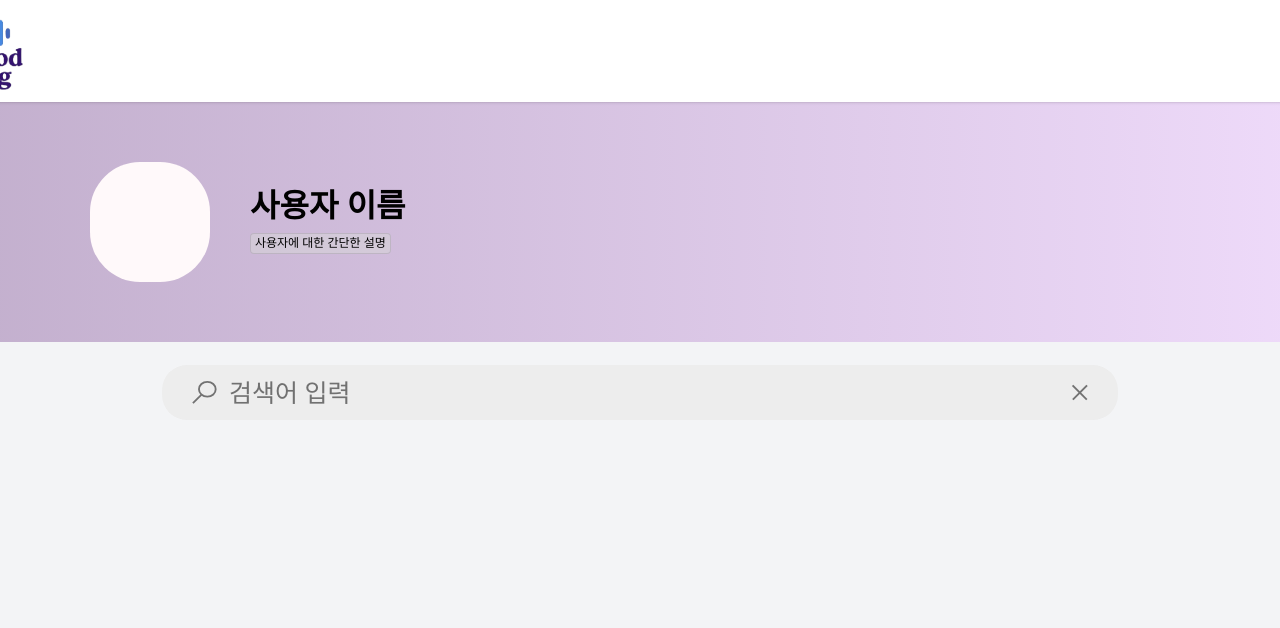
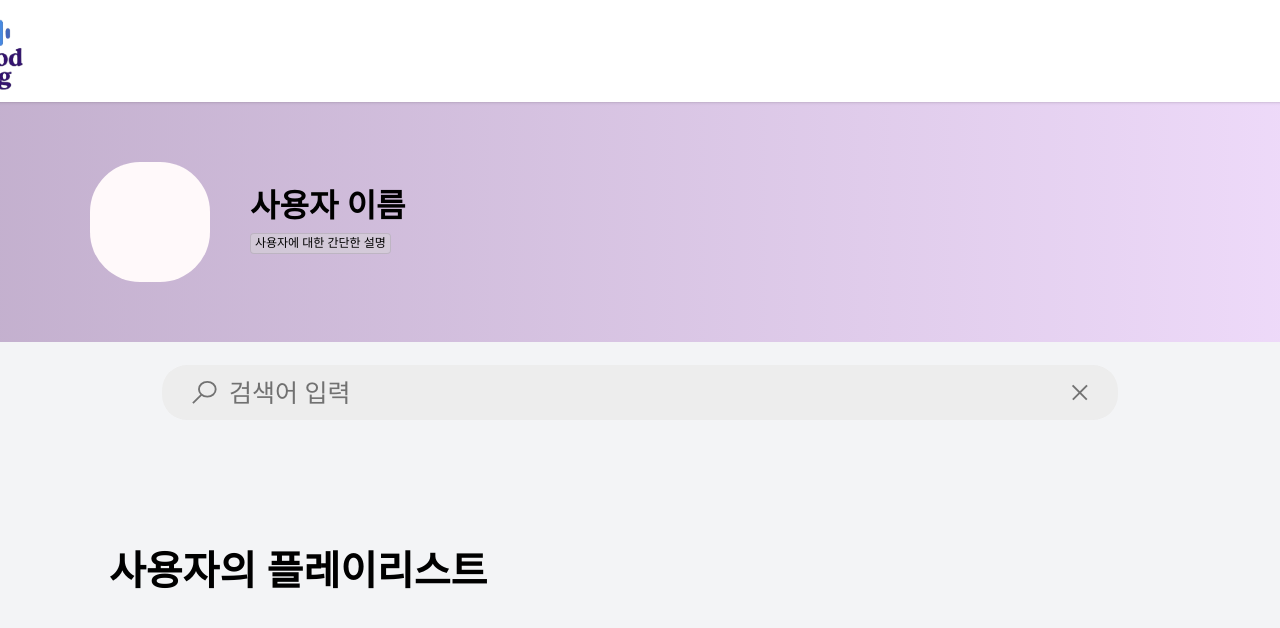
Before and after one commit to forwoni/MoodLog, a React (Vite) app in the folder frontend/my-app/: page /history in a window 1280 px wide. Shown: the top 628 px of the page. Built offline with nearby package versions, Linux system fonts and the light colour scheme.

Commit message:
Create a temporary UserPlayListTitle

```diff
--- /dev/null
+++ b/frontend/my-app/src/components/UserPlayListTitle.tsx
@@ -0,0 +1,46 @@
+import React, { useRef, useState } from "react";
+
+interface UserPlayListTitleProps {
+  initialTitle?: string;
+}
+
+export const UserPlayListTitle = ({
+  initialTitle = "사용자의 플레이리스트",
+}: UserPlayListTitleProps): React.JSX.Element => {
+  const [editing, setEditing] = useState(false);
+  const [title, setTitle] = useState(initialTitle);
+  const inputRef = useRef<HTMLInputElement>(null);
+
+  const handleDoubleClick = () => {
+    setEditing(true);
+    setTimeout(() => inputRef.current?.focus(), 0);
+  };
+
+  const handleBlur = () => setEditing(false);
+  const handleKeyDown = (e: React.KeyboardEvent<HTMLInputElement>) => {
+    if (e.key === "Enter") setEditing(false);
+  };
+
+  return (
+    <div className="flex flex-col w-[520px] items-start gap-6 ml-[10px] mt-[126px]">
+      {editing ? (
+        <input
+          ref={inputRef}
+          value={title}
+          onChange={e => setTitle(e.target.value)}
+          onBlur={handleBlur}
+          onKeyDown={handleKeyDown}
+          className="w-full font-bold text-black text-[40px] leading-[48px] tracking-[0] bg-transparent outline-none border-b border-gray-300"
+        />
+      ) : (
+        <div
+          className="w-full font-bold text-black text-[40px] leading-[48px] tracking-[0] cursor-pointer select-none"
+          onDoubleClick={handleDoubleClick}
+          title="더블클릭해서 제목을 수정하세요"
+        >
+          {title}
+        </div>
+      )}
+    </div>
+  );
+};
--- a/frontend/my-app/src/pages/HistoryPage.tsx
+++ b/frontend/my-app/src/pages/HistoryPage.tsx
@@ -9,7 +9,7 @@
 import { HeaderBox } from "../layouts/headerBox";
 import { UserInfoBox } from "../components/UserInfoBox";
 import { SearchBox } from "../components/searchBox";
-
+import { UserPlayListTitle} from "../components/UserPlayListTitle"
 export default function HistoryPage() {
   return (
     <div className="min-h-screen bg-gray-100 flex flex-col items-center pt-[102px]">
@@ -23,6 +23,11 @@ export default function HistoryPage() {
       <div className="mt-[23px]">
         <SearchBox />
       </div>
+      <div className="self-start ml-[99px] ">
+        <UserPlayListTitle/>
+      </div>
+
+
       {/* ...아래에 다른 내용 */}
     </div>
   );
```
Also changed, not shown: frontend/my-app/src/components/UserPalyListDescription.tsx (added).
